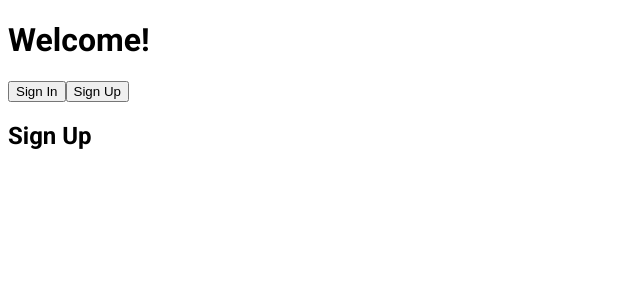
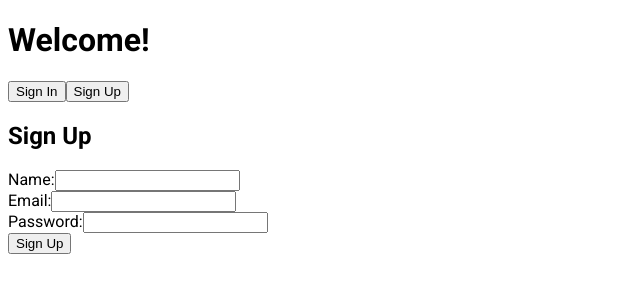
Before and after one commit to Alphie1028/Unsigned, a React (Vite) app in the folder client/: page / in a window 1280 px wide. Both pictures are taken after a click on the button "Sign Up". Shown: the top 300 px of the page, without its empty margins (0-640 px from the left). Built offline with nearby package versions, Linux system fonts and the light colour scheme; the HTML template or start-up script is replaced by a standard one.

Commit message:
fetch request to api for user login working, janky fix later

```diff
--- /dev/null
+++ b/client/src/components/CheckUserInfo.jsx
@@ -0,0 +1,43 @@
+import React, { useEffect, useState } from "react";
+
+function CheckUserInfo({ email, password }) {
+    const [user, setUser] = useState(null);
+    const [error, setError] = useState(null);
+
+    useEffect(() => {
+        async function fetchUser() {
+            try {
+                const response = await fetch(`http://localhost:3000/users?email=${email}&password=${password}`);
+                const data = await response.json();
+                setUser(data);
+                if(data.message){
+                    throw new Error(data.message);
+
+                }
+                //catch doesnt do nun, fix it later
+            } catch (err) {
+                setError(err.message);
+            }
+        }
+
+        fetchUser();
+    }, [email, password]);
+
+    if (error) {
+        return <div>Error: {error}</div>;
+    }
+
+    if (!user) {
+        return <div>Loading...</div>;
+    }
+
+    return (
+        <div>
+            <h2>User Info</h2>
+            <p>Name: {user.name}</p>
+            <p>Email: {user.email}</p>
+        </div>
+    );
+}
+
+export default CheckUserInfo;
--- a/client/src/components/SignInForm.jsx
+++ b/client/src/components/SignInForm.jsx
@@ -1,5 +1,7 @@
 import React from "react";
 import { useState } from "react";
+import ReactDOM from 'react-dom';
+import CheckUserInfo from "./CheckUserInfo";
 
 function SignInForm() {
     const [email, setEmail] = useState("");
@@ -8,6 +10,7 @@ function SignInForm() {
     const handleSubmit = (event) => {
         event.preventDefault();
         console.log(email, password);
+        ReactDOM.render(<CheckUserInfo email={email} password={password} />, document.getElementById('root'));
     }
     return (
         <form onSubmit={handleSubmit}>
--- a/client/src/components/SignUpForm.jsx
+++ b/client/src/components/SignUpForm.jsx
@@ -1,10 +1,48 @@
 import React from "react";
+import { useState } from "react";
 
 function SignUpForm() {
+    const [name, setName] = useState("");
+    const [email, setEmail] = useState("");
+    const [password, setPassword] = useState("");
+
+
+    const handleSubmit = (event) => {
+        event.preventDefault();
+        console.log("Submitted:", name, email, password);
+    };
+
     return (
-        <form>
+        <form onSubmit={handleSubmit}>
             <h2>Sign Up</h2>
-            {/* add form fields here */}
+            <label>
+                Name:
+                <input
+                    type="text"
+                    value={name}
+                    onChange={(event) => setName(event.target.value)}
+                />
+            </label>
+            <br />
+            <label>
+                Email:
+                <input
+                    type="email"
+                    value={email}
+                    onChange={(event) => setEmail(event.target.value)}
+                />
+            </label>
+            <br />
+            <label>
+                Password:
+                <input
+                    type="password"
+                    value={password}
+                    onChange={(event) => setPassword(event.target.value)}
+                />
+            </label>
+            <br />
+            <button type="submit">Sign Up</button>
         </form>
     );
 }
```
Also changed, not shown: 1 other file (tests, documents, lock files or other folders).
